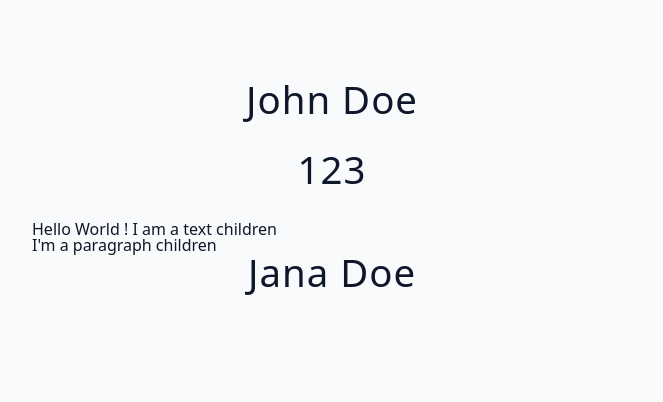
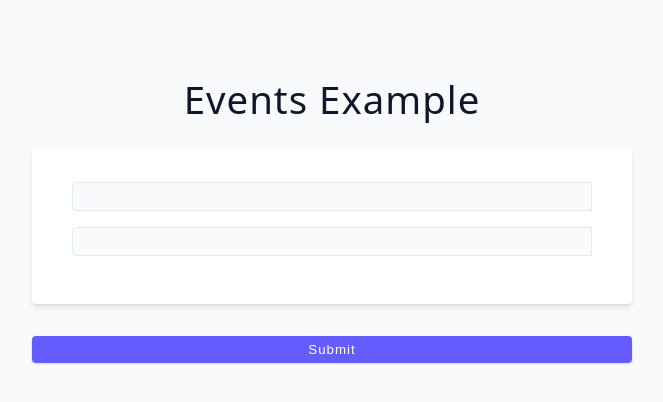
Before and after one commit to danielOuattara/Typescript_John_Smilga_Udemy, a React (Vite) app in the folder 04_Typescript_and_React/: page / in a window 1280 px wide. Shown: the top 402 px of the page, without its empty margins (308-971 px from the left). Built offline with nearby package versions, Linux system fonts and the light colour scheme.

Commit message:
04 Typescript+React: 04 events: change event

```diff
--- a/04_Typescript_and_React/src/04-events/index.tsx
+++ b/04_Typescript_and_React/src/04-events/index.tsx
@@ -1,9 +1,34 @@
+import { useState } from "react";
+
 function Component() {
+  const [text, setText] = useState("");
+  const [email, setEmail] = useState("");
+  const handleChange = (e: React.ChangeEvent<HTMLInputElement>) => {
+    console.log(e.target.value);
+    setEmail(e.target.value);
+  };
+
   return (
-    <div>
-      <h2>React & Typescript</h2>
-      <h2>Events</h2>
-    </div>
+    <section>
+      <h2>events example</h2>
+      <form action="" className="form">
+        <input
+          type="text"
+          value={text}
+          className="form-input mb-1"
+          onChange={(e) => setText(e.target.value)}
+        />
+        <input
+          type="email"
+          value={email}
+          className="form-input mb-1"
+          onChange={handleChange}
+        />
+      </form>
+      <button type="submit" className="btn btn-block">
+        submit
+      </button>
+    </section>
   );
 }
 export default Component;
--- a/04_Typescript_and_React/src/App.tsx
+++ b/04_Typescript_and_React/src/App.tsx
@@ -1,14 +1,12 @@
 // import Component from "./01-return";
-import Component from "./02-props";
+// import Component from "./02-props";
+// import Component from "./03-state";
+import Component from "./04-events";
 
 export default function App() {
   return (
     <main>
-      <Component name="John Doe" id={123}>
-        Hello World ! I am a text children
-        <p>I'm a paragraph children</p>
-      </Component>
-      <Component name="Jana Doe" />
+      <Component />
     </main>
   );
 }
```
